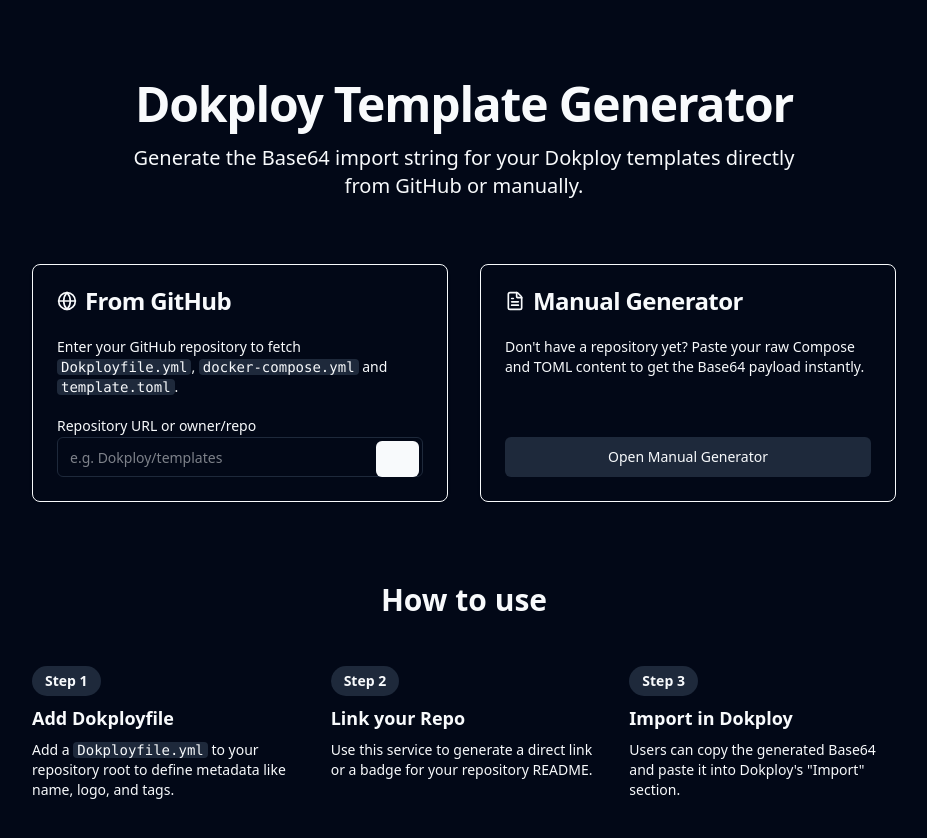
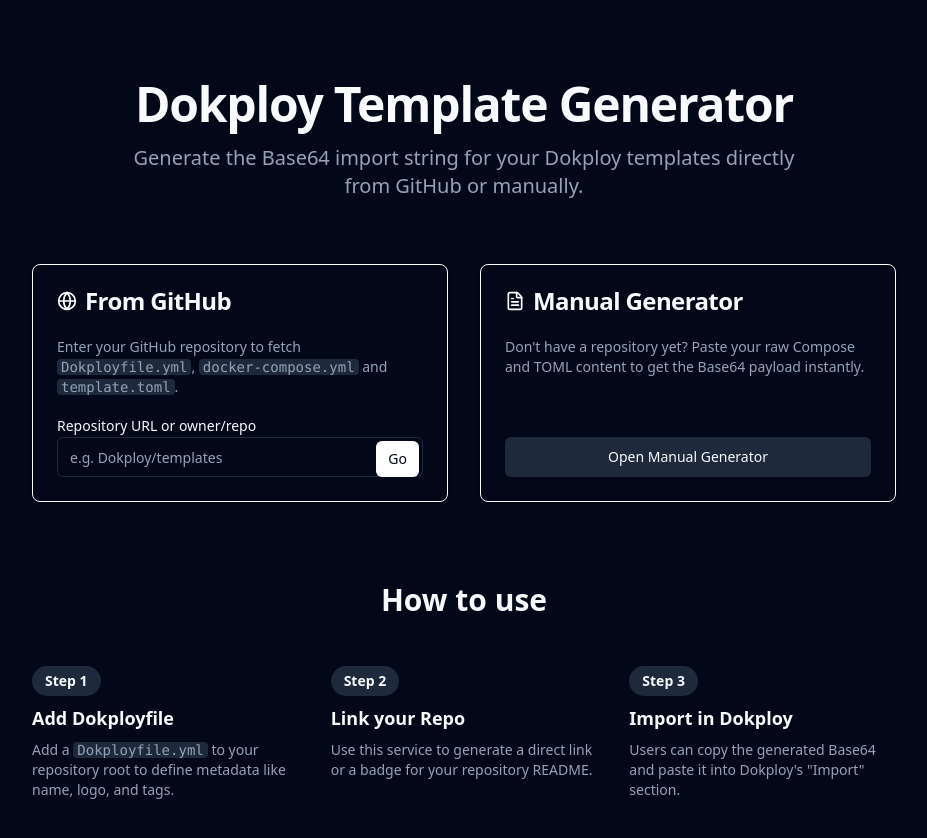
Before and after one commit to dealenx/Dokployfile, a Nuxt app: page / in a window 1280 px wide. Shown: the top 838 px of the page, without its empty margins (176-1103 px from the left). Built offline with nearby package versions, Linux system fonts and the light colour scheme.

Commit message:
feat: update styling for Avatar component and enhance logo fetching logic in GitHub worker

```diff
--- a/app/assets/css/main.css
+++ b/app/assets/css/main.css
@@ -3,14 +3,23 @@
 @theme {
   --color-background: #020817;
   --color-foreground: #f8fafc;
-  --color-primary: #f8fafc;
+  --color-card: #020817;
+  --color-card-foreground: #f8fafc;
+  --color-popover: #020817;
+  --color-popover-foreground: #f8fafc;
+  --color-primary: #ffffff;
+  --color-primary-foreground: #020817;
   --color-secondary: #1e293b;
+  --color-secondary-foreground: #f8fafc;
   --color-muted: #1e293b;
+  --color-muted-foreground: #94a3b8;
   --color-accent: #1e293b;
-  --color-destructive: #7f1d1d;
+  --color-accent-foreground: #f8fafc;
+  --color-destructive: #ef4444;
+  --color-destructive-foreground: #f8fafc;
   --color-border: #1e293b;
   --color-input: #1e293b;
-  --color-ring: #cbd5e1;
+  --color-ring: #3b82f6;
 }
 
 @layer base {
--- a/app/components/ui/avatar/AvatarImage.vue
+++ b/app/components/ui/avatar/AvatarImage.vue
@@ -1,12 +1,14 @@
 <script setup lang="ts">
 import type { AvatarImageProps } from "reka-ui"
 import { AvatarImage } from "reka-ui"
+import type { HTMLAttributes } from "vue"
+import { cn } from "@/lib/utils"
 
-const props = defineProps<AvatarImageProps>()
+const props = defineProps<AvatarImageProps & { class?: HTMLAttributes["class"] }>()
 </script>
 
 <template>
-  <AvatarImage v-bind="props" class="h-full w-full object-cover">
+  <AvatarImage v-bind="props" :class="cn('h-full w-full object-cover', props.class)">
     <slot />
   </AvatarImage>
 </template>
--- a/app/pages/[owner]/[repo].vue
+++ b/app/pages/[owner]/[repo].vue
@@ -43,14 +43,15 @@
     <div v-else-if="result" class="space-y-8">
       <!-- Header Section -->
       <div class="flex flex-col md:flex-row md:items-center gap-6">
-        <Avatar v-if="result.dokployfile.meta.logo" class="w-24 h-24 rounded-lg border">
+        <Avatar v-if="result.dokployfile.meta.logo" class="w-24 h-24 rounded-xl border bg-card p-4">
           <AvatarImage
             :src="result.dokployfile.meta.logo.startsWith('http')
               ? result.dokployfile.meta.logo
-              : `https://raw.githubusercontent.com/${owner}/${repo}/${result.branch}/${result.dokployfile.meta.logo}`"
+              : `https://raw.githubusercontent.com/${owner}/${repo}/${result.branch}/${result.dokployfile.meta.logo.replace(/^\.?\//, '')}`"
             :alt="result.dokployfile.meta.name"
+            class="object-contain"
           />
-          <AvatarFallback class="rounded-lg">{{ result.dokployfile.meta.name.substring(0, 2).toUpperCase() }}</AvatarFallback>
+          <AvatarFallback class="rounded-xl text-2xl">{{ result.dokployfile.meta.name.substring(0, 2).toUpperCase() }}</AvatarFallback>
         </Avatar>
         <div class="space-y-2">
           <h1 class="text-4xl font-bold tracking-tight">{{ result.dokployfile.meta.name }}</h1>
@@ -58,7 +59,7 @@
             <span class="font-mono bg-muted px-2 py-0.5 rounded">{{ result.dokployfile.meta.version }}</span>
             <div class="flex gap-3">
               <a :href="`https://github.com/${owner}/${repo}`" target="_blank" class="hover:text-primary flex items-center gap-1 transition-colors">
-                <Globe class="w-4 h-4" /> GitHub
+                <Globe class="w-4 h-4" /> Template source
               </a>
               <template v-if="result.dokployfile.meta.links">
                 <a
--- a/app/workers/github-worker.ts
+++ b/app/workers/github-worker.ts
@@ -87,6 +87,18 @@
 
     const base64 = generateDokployPayload(compose, configRaw);
     const lintResults = lintComposeFile(compose);
+    const logoPath = dokployfile.meta.logo;
+
+    if (logoPath && !logoPath.startsWith("http")) {
+      try {
+        await fetchGithubFile(owner, repo, branch, logoPath);
+      } catch (err) {
+        lintResults.push({
+          level: "error",
+          message: `Logo file not found at path: ${logoPath}`,
+        });
+      }
+    }
 
     self.postMessage({
       success: true,
```
